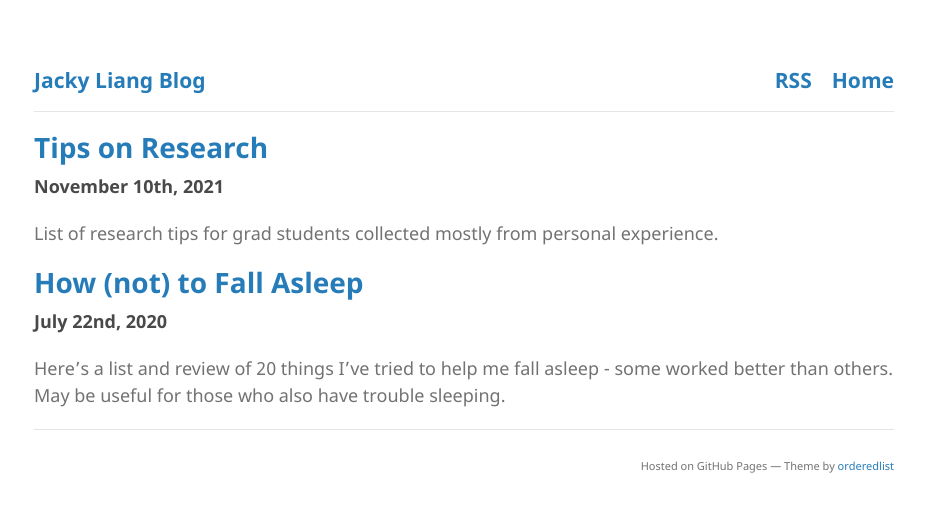
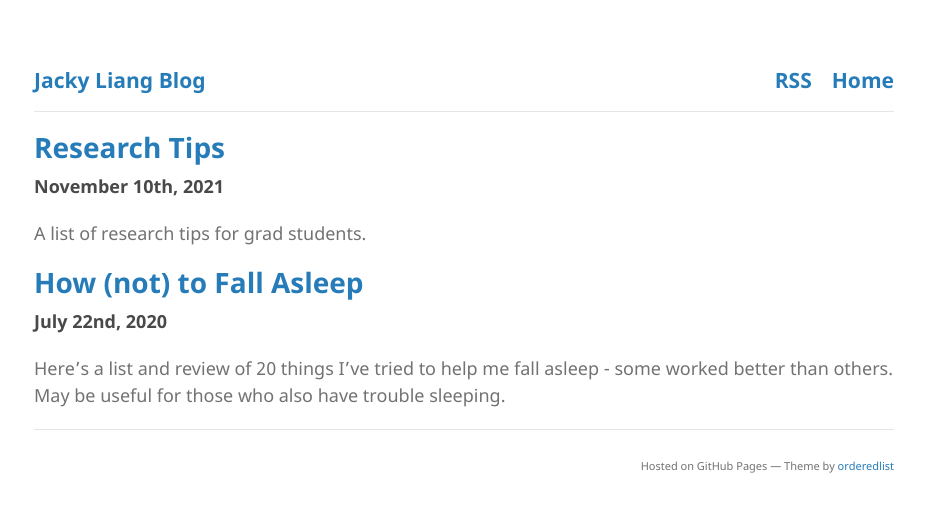
Before and after one commit to jacky-liang/jacky.io, a Jekyll site: the page built from blog/index.md, in a window 1280 px wide. Shown: the top 512 px of the page, without its empty margins (176-1101 px from the left). Built offline with Jekyll 4.4.1, drawn with Linux system fonts in a browser that asks for light colours; a style sheet for code colours, icons or effects is not loaded; our own code applies the rules of GitHub Pages for plain Markdown files.

Commit message:
updated blog headings

```diff
--- a/blog/index.md
+++ b/blog/index.md
@@ -2,11 +2,11 @@
 layout: blog
 ---
 
-# [Tips on Research](./2021-11-10-research)
+# [Research Tips](./2021-11-10-research)
 
 #### November 10th, 2021
 
-List of research tips for grad students collected mostly from personal experience.
+A list of research tips for grad students.
 
 # [How (not) to Fall Asleep](./2020-07-22-sleep)
 
```
Also changed, not shown: blog/2021-11-10-research.md (+1 -1 lines).
